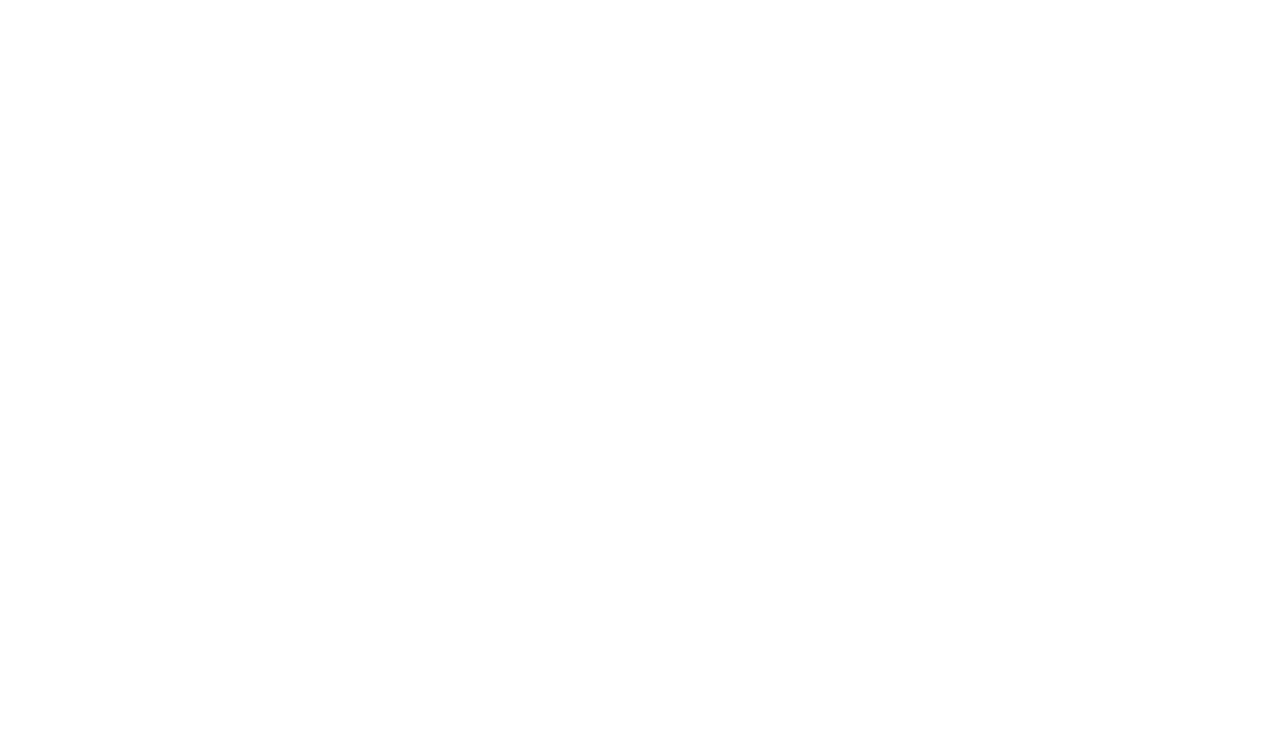
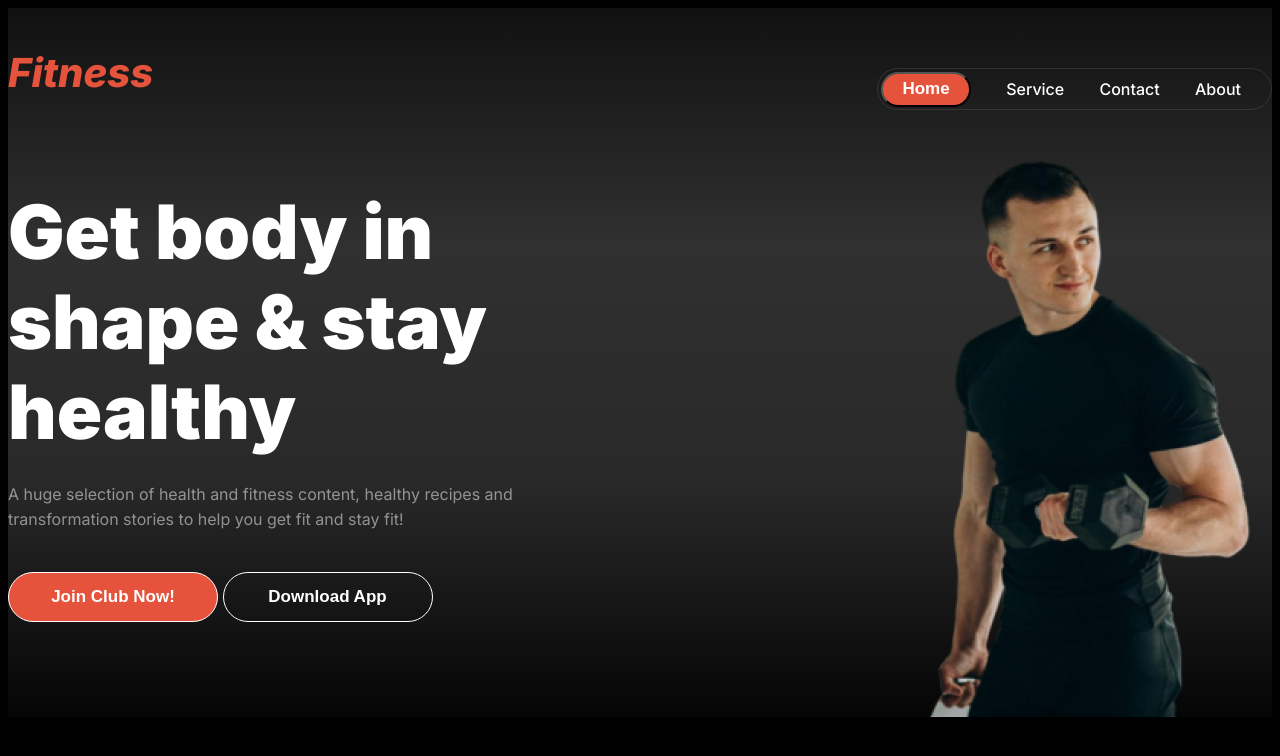
Before and after one commit to humairamunmun/2nd-assignment, a plain HTML site: page index.html in a window 1280 px wide. Drawn offline with Linux system fonts and the light colour scheme.

Commit message:
made the header section

```diff
--- a/index.html
+++ b/index.html
@@ -6,9 +6,30 @@
     <title>Assignment-02</title>
     <link rel="stylesheet" href="styles/design.css">
 </head>
-<body>
-    <header>
-
+<body class="inter-font">
+    <header class="header">
+        <nav class="navbar display-flex">
+            <h3 class="fitness reddish">Fitness</h3>
+            <ul class="nav-links display-flex">
+                <li class="nav-item"><a class="nav-link common-white" href=""><button class="btn-nav">Home</button></a></li>
+                <li class="nav-item"><a class="nav-link common-white" href="">Service</a></li>
+                <li class="nav-item"><a class="nav-link common-white" href="">Contact</a></li>
+                <li class="nav-item"><a class="nav-link common-white" href="">About</a></li>
+            </ul>
+        </nav>
+        <div class="banner display-flex">
+            <div class="banner-content">
+                <h1 class="heading common-white">Get body in <span>shape</span> & stay
+                    healthy</h1>
+                <p>A huge selection of health and fitness content, healthy recipes
+                    and transformation stories to help you get fit and stay fit!</p>
+                <div>
+                    <button class="btn-primary">Join Club Now!</button>
+                    <button class="btn-download">Download App</button>
+                </div>
+            </div>
+            <img src="images/Images 2.png" alt="">
+        </div>
     </header>
     <main>
 
--- a/styles/design.css
+++ b/styles/design.css
@@ -0,0 +1,115 @@
+
+@import url('https://fonts.googleapis.com/css2?family=Inter:ital,opsz,wght@0,14..32,100..900;1,14..32,100..900&display=swap');
+
+.inter-font{
+  font-family: "Inter", sans-serif;
+  font-optical-sizing: auto;
+  font-weight: 400;
+  font-style: normal;
+}
+/* shared styles */
+body{
+    background-color: black;
+}
+.display-flex{
+    display: flex;
+}
+.common-white{
+    color: rgb(255, 255, 255);
+}
+.reddish{
+    color: rgb(230, 83, 60);
+}
+.btn-primary{
+    height: 50px;
+    width: 210px;
+    border-radius: 45px;
+    color: rgb(255, 255, 255);
+    font-size: 17px;
+    font-weight: 600;
+    border: 0.01px solid white;
+    background-color: rgb(230, 83, 60);
+}
+p{
+    line-height: 25px;
+}
+/* header styles */
+.header{
+    background: linear-gradient(180deg, rgb(17,17,17), rgba(48,48,48, 1),rgba(41, 41, 41, 1),rgb(5,5,5) 100% );
+}
+/* navbar styles */
+.navbar{
+    justify-content: space-between;
+}
+.nav-item{
+    list-style: none;
+    margin-right: 30px;
+}
+.fitness{
+    font-size: 40px;
+    font-weight: 800;
+    font-style: italic;
+}
+.nav-link{
+    text-decoration: none;
+    font-weight: 500;
+}
+.nav-links{
+    margin-top: 60px;
+    height: 40px;
+    width: 390px;
+    /* padding-right: 10px; */
+    padding-left: 3px;
+    border: 0.001px solid rgba(245, 245, 245, 0.11);
+    border-radius: 45px;
+    justify-content: space-between;
+    align-items: center;
+    flex-direction: row;
+}
+.btn-nav{
+    width: 90px;
+    height: 35px;
+    background-color: rgb(230, 83, 60);
+    border-radius: 45px;
+    color: rgb(255, 255, 255);
+    /* text-align: center; */
+    font-weight: 600;
+    font-size: 17px;
+    /* line-height: 20px;
+    padding: 0px 15px;
+    border: none; */
+}
+/* banner styles */
+.header p{
+    color: rgb(255, 255, 255);
+    opacity: 0.5;
+    margin-bottom: 40px;
+}
+.btn-download{
+    height: 50px;
+    width: 210px;
+    border-radius: 45px;
+    color: rgb(255, 255, 255);
+    font-size: 17px;
+    font-weight: 600;
+    border: 0.01px solid white;
+    background-color: unset;
+    /* margin-left: 20px; */
+}
+.banner{
+    justify-content: space-between;
+}
+.banner-content{
+    max-width: 580px;
+    margin-bottom: 20px;
+}
+.banner-content h1{
+    font-size: 75px;
+    line-height: 120%;
+    font-weight: 900;
+    margin-bottom: 25px;
+}
+.navbar, .banner{
+    max-width: 1440px;
+    margin: 0 auto;
+}
```
